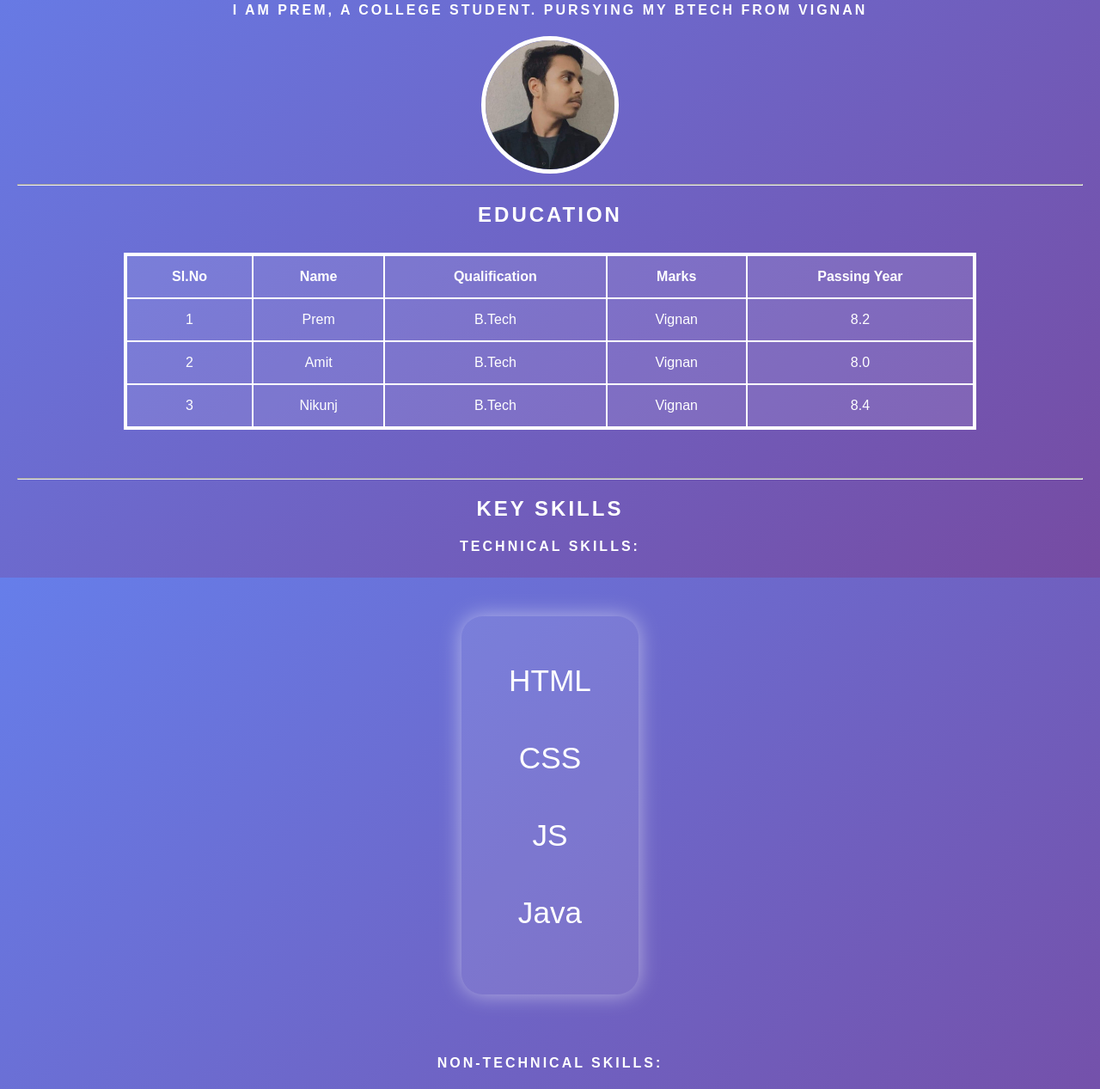
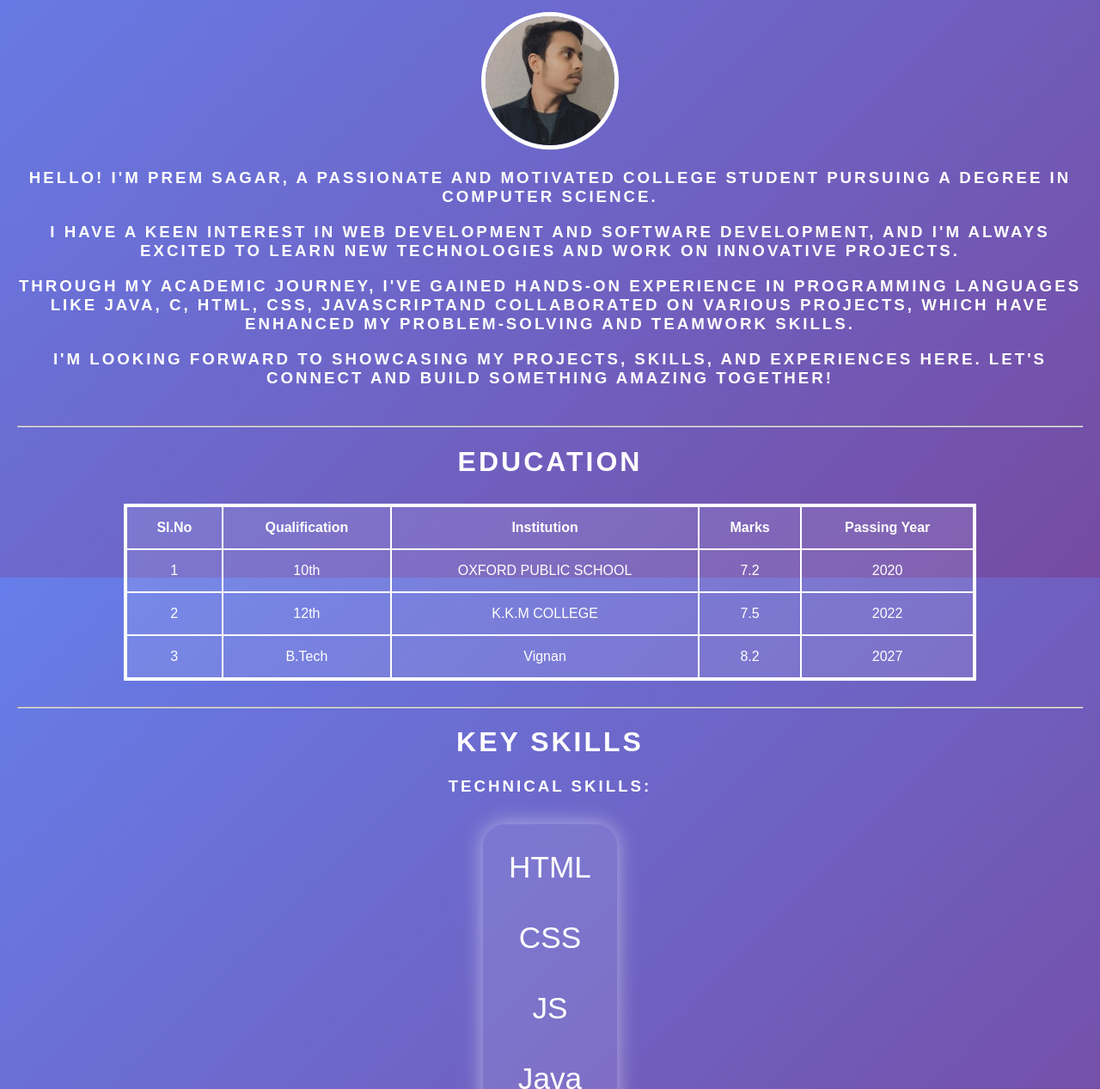
Before and after one commit to prem45sagar/Portfolio, a plain HTML site: page index.html in a window 1280 px wide. Shown: the part 168-1435 px from the top of the page at 86% size. Drawn offline with Linux system fonts and the light colour scheme.

Commit message:
I update some links

```diff
--- a/index.html
+++ b/index.html
@@ -12,54 +12,57 @@
 <body>
     <h1 class="box">My Portfolio</h1>
     <hr>
-    <h2>Intro :-</h2>
-    <h4 class="box1"I>I am Prem, A college Student. Pursying my Btech from Vignan</h4>
+    <h1>Intro </h1>
     <img src="prem.jpg" alt="Cool Animated Image" class="circular-image">
+    <h3 class="box1">Hello! I'm Prem Sagar, a passionate and motivated college student pursuing a degree in Computer Science.</h3>
+    <h3 class="box1">I have a keen interest in web development and software development, and I'm always excited to learn new technologies and work on innovative projects.</h3>
+    <h3 class="box1">Through my academic journey, I've gained hands-on experience in programming languages like Java, C, HTML, CSS, JavaScriptand collaborated on various projects, which have enhanced my problem-solving and teamwork skills.</h3>
+    <h3 class="box1">I'm looking forward to showcasing my projects, skills, and experiences here. Let's connect and build something amazing together!</h3>
 
     <br>
     <hr>
 
-    <h2>Education</h2>
-    <table>
-        <!-- First Row -->
+    <h1>Education</h1>
+    <table border="1">
+    <!-- Table Header -->
     <tr>
         <th>Sl.No</th>
-            <th>Name</th>
         <th>Qualification</th>
+        <th>Institution</th>
         <th>Marks</th>
         <th>Passing Year</th>
     </tr>
-        <!-- Second Row -->
+    <!-- Row 1 -->
     <tr>
         <td>1</td>
-            <td>Prem</td>
+        <td>10th</td>
+        <td>OXFORD PUBLIC SCHOOL</td>
+        <td>7.2</td>
+        <td>2020</td>
+    </tr>
+    <!-- Row 2 -->
+    <tr>
+        <td>2</td>
+        <td>12th</td>
+        <td>K.K.M COLLEGE</td>
+        <td>7.5</td>
+        <td>2022</td>
+    </tr>
+    <!-- Row 3 -->
+    <tr>
+        <td>3</td>
         <td>B.Tech</td>
         <td>Vignan</td>
         <td>8.2</td>
-        </tr>
-        <!-- Third Row -->
-        <tr>
-            <td>2</td>
-            <td>Amit</td>
-            <td>B.Tech</td>
-            <td>Vignan</td>
-            <td>8.0</td>
-        </tr>
-        <!-- Fourth Row -->
-        <tr>
-            <td>3</td>
-            <td>Nikunj</td>
-            <td>B.Tech</td>
-            <td>Vignan</td>
-            <td>8.4</td>
+        <td>2027</td>
     </tr>
 </table>
-    <br>
+
     <hr>
 
     <!-- Key Skills -->
-     <h2>Key Skills</h2>
-     <h4>Technical Skills: </h4>
+     <h1>Key Skills</h1>
+     <h3>Technical Skills: </h3>
      <ol>
         <li>HTML</li>
         <li>CSS</li>
@@ -68,12 +71,14 @@
      </ol>
      <br>
 
-     <h4>Non-Technical Skills: </h4>
+     <h3>Non-Technical Skills: </h3>
      <ul>
-        <li>Reading</li>
-        <li>Sleeping</li>
+        <li>Leadership</li>
+        <li>Photography</li>
         <li>Gaming</li>
-        <li>Bakchodi</li>
+        <li>Cretivity</li>
+        <li>Time-Management</li>
+        <li>problem-solving</li>
      </ul>
      <hr>
 
@@ -96,11 +101,10 @@
      <hr>
      <!-- Links -->
 
-     <a target="_blank" href="https://www.youtube.com"><i class="fa-brands fa-square-youtube" style="color: #ff0000;"></i></a>
-     <a target="_blank" href="https://www.Linkedin.com"><i class="fa-brands fa-linkedin"></i></a>
-     <a target="_blank" href="https://www.LeetCode.com"><i class="fa-solid fa-code"></i></a>
-     <a target="_blank" href="https://www.Hackerrank.com"><i class="fa-brands fa-hackerrank"></i></a>
-     <a target="_blank" href="https://www.GitHub.com"><i class="fa-brands fa-github"></i></a>
+     <a target="_blank" href="https://www.linkedin.com/in/prem-sagar-622b28312"><i class="fa-brands fa-linkedin"></i></a>
+     <a target="_blank" href="https://leetcode.com/u/premsagar45/"><i class="fa-solid fa-code"></i></a>
+     <a target="_blank" href="https://www.hackerrank.com/profile/ps6498911"><i class="fa-brands fa-hackerrank"></i></a>
+     <a target="_blank" href="https://github.com/prem45sagar"><i class="fa-brands fa-github"></i></a>
 
 </body>
 </html>
--- a/style.css
+++ b/style.css
@@ -40,10 +40,10 @@ img {
 
 @keyframes bounce {
     0%, 100% {
-        transform: scale(1.3) rotate(10deg) translateY(0);
+        transform: scale(1.3) rotate(1deg) translateY(0);
     }
     50% {
-        transform: scale(1.3) rotate(10deg) translateY(-15px);
+        transform: scale(1.3) rotate(1deg) translateY(-15px);
     }
 }
 
@@ -55,6 +55,12 @@ img {
 }
 
 h1, h2, h4 {
+    animation: slideIn 1.2s ease-out;
+    transition: transform 0.4s, color 0.4s;
+    text-transform: uppercase;
+    letter-spacing: 3px;
+}
+h3{
     animation: slideIn 1.2s ease-out;
     transition: transform 0.4s, color 0.4s;
     text-transform: uppercase;
@@ -159,8 +165,8 @@ h1:hover, h2:hover, h4:hover {
 ol, ul {
     text-align: center;
     display: inline-block;
-    padding: 40px;
-    margin: 50px auto;
+    padding: 5px;
+    margin: 15px auto;
     font-size: 2.2rem;
     transition: transform 0.4s, color 0.4s;
     list-style: none;
@@ -170,19 +176,19 @@ ol, ul {
 }
 
 ol:hover, ul:hover {
-    transform: scale(1.3) rotate(5deg);
+    transform: scale(1.3) rotate(3deg);
     background: rgba(255, 221, 87, 0.4);
 }
 
-li {
-    margin-bottom: 20px;
+li,ol {
+    margin-bottom: 12px;
     padding: 15px;
     transition: color 0.3s, transform 0.3s;
 }
 
 li:hover {
     color: #ffdd57;
-    transform: scale(1.4) rotate(-5deg);
+    transform: scale(1.4) rotate(2deg);
 }
 
 /* Table Styling */
```
Lines whose indentation alone changed are shown as unchanged.
